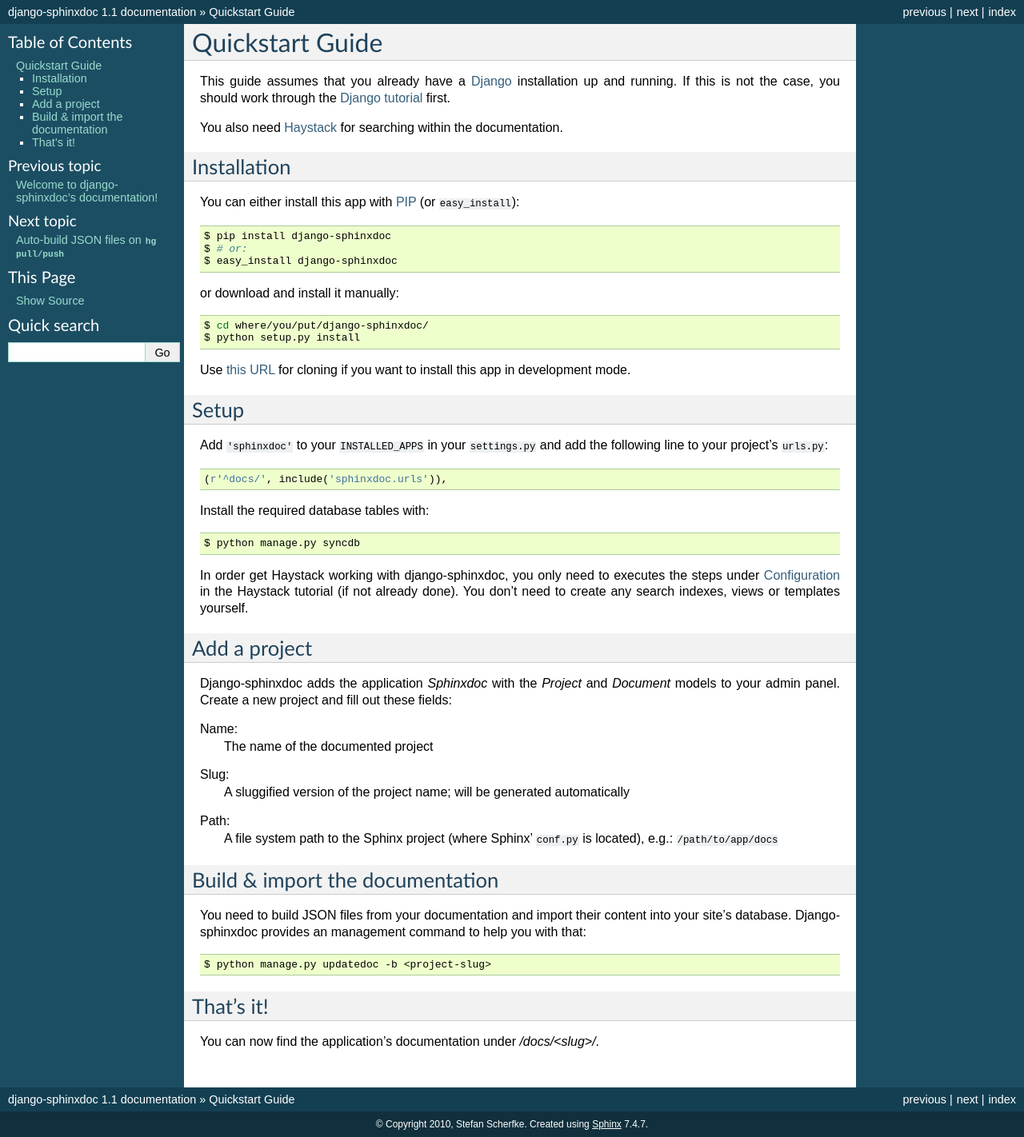
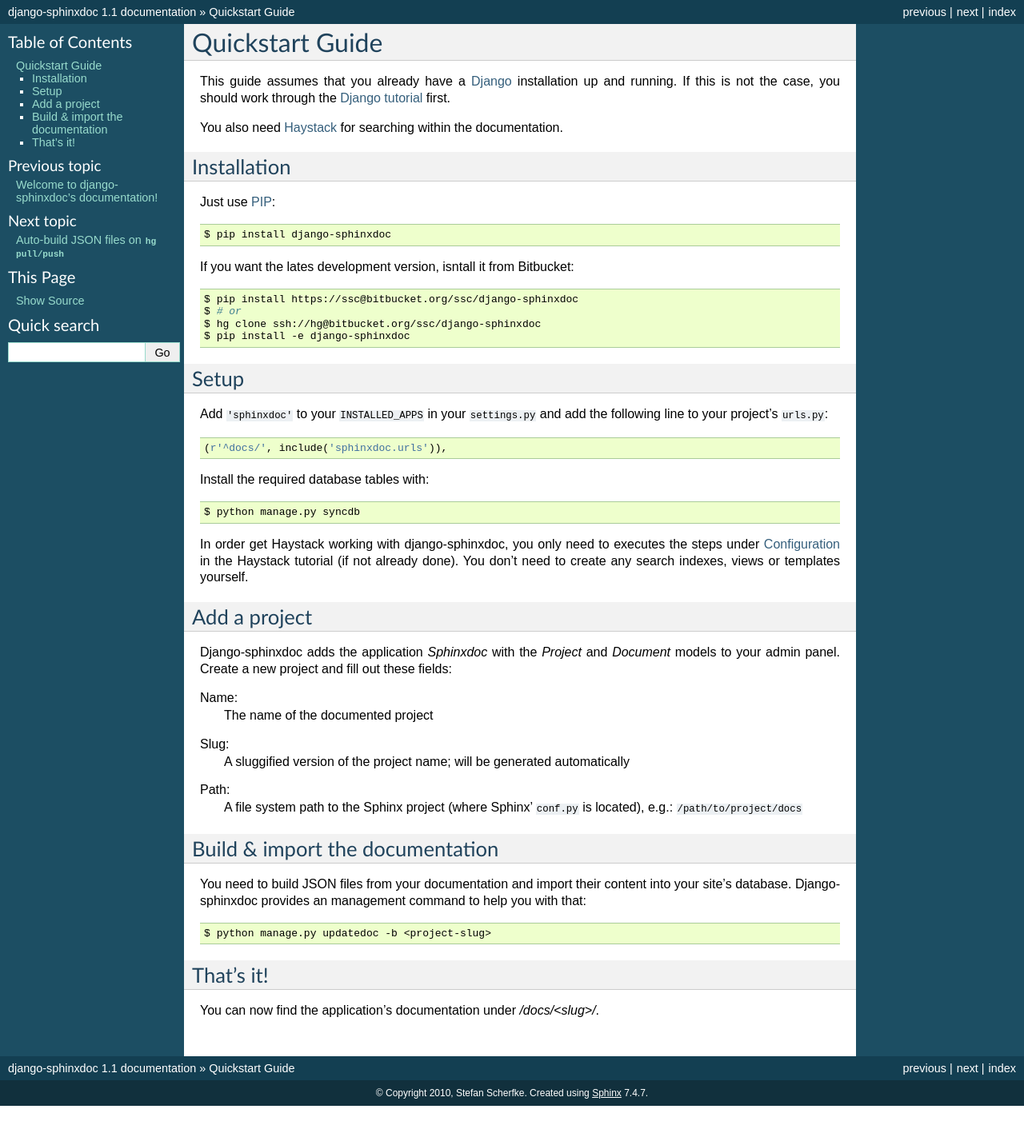
Before and after one commit to insurgency/django-sphinxdoc, a Sphinx documentation site: the page built from docs/quickstart.txt, in a window 1280 px wide. Shown: the whole page at 80% size. Built offline with Sphinx 7.4.7, drawn with Linux system fonts in a browser that asks for light colours; after the commit the page ends 1383 px from its top, so only the background shows below that.

```diff
--- a/docs/conf.py
+++ b/docs/conf.py
@@ -218,4 +218,7 @@ man_pages = [
 
 
 # Example configuration for intersphinx: refer to the Python standard library.
-intersphinx_mapping = {'http://docs.python.org/': None}
+intersphinx_mapping = {
+    'python': ('http://docs.python.org/', None),
+    'haystack': ('http://django-haystack.readthedocs.org/en/latest/', None),
+}
--- a/docs/index.txt
+++ b/docs/index.txt
@@ -1,8 +1,4 @@
-.. django-sphinxdoc documentation master file, created by
-   sphinx-quickstart on Fri Nov 27 10:35:57 2009.
-   You can adapt this file completely to your liking, but it should at least
-   contain the root `toctree` directive.
-
+============================================
 Welcome to django-sphinxdoc's documentation!
 ============================================
 
--- a/docs/quickstart.txt
+++ b/docs/quickstart.txt
@@ -15,31 +15,27 @@ documentation.
 Installation
 ------------
 
-You can either install this app with `PIP <http://pypi.python.org/pypi/pip>`_
-(or ``easy_install``):
+Just use `PIP <http://pypi.python.org/pypi/pip>`_:
 
 .. sourcecode:: bash
 
     $ pip install django-sphinxdoc
-    $ # or:
-    $ easy_install django-sphinxdoc
 
-or download and install it manually:
+If you want the lates development version, isntall it from Bitbucket:
 
 .. sourcecode:: bash
 
-    $ cd where/you/put/django-sphinxdoc/
-    $ python setup.py install
-
-Use `this URL <http://bitbucket.org/scherfke/django-sphinxdoc/>`_ for cloning if
-you want to install this app in development mode.
+    $ pip install https://ssc@bitbucket.org/ssc/django-sphinxdoc
+    $ # or
+    $ hg clone ssh://hg@bitbucket.org/ssc/django-sphinxdoc
+    $ pip install -e django-sphinxdoc
 
 
 Setup
 -----
 
 Add ``'sphinxdoc'`` to your ``INSTALLED_APPS`` in your ``settings.py`` and add
-the following line to your project’s ``urls.py``:
+the following line to your project's ``urls.py``:
 
 .. sourcecode:: python
 
@@ -54,8 +50,8 @@ Install the required database tables with:
 In order get Haystack working with django-sphinxdoc, you only need to executes
 the steps under `Configuration
 <http://docs.haystacksearch.org/dev/tutorial.html#configuration>`_ in the
-Haystack tutorial (if not already done). You don’t need to create any search indexes, views or
-templates yourself.
+Haystack tutorial (if not already done). You don’t need to create any search
+indexes, views or templates yourself.
 
 
 Add a project
@@ -74,7 +70,7 @@ Slug:
 
 Path:
     A file system path to the Sphinx project (where Sphinx’ ``conf.py`` is
-    located), e.g.: ``/path/to/app/docs``
+    located), e.g.: ``/path/to/project/docs``
 
 
 Build & import the documentation
--- a/docs/ref/management.txt
+++ b/docs/ref/management.txt
@@ -12,4 +12,5 @@ One management command is provided with this app.
 .. automodule:: sphinxdoc.management.commands.updatedoc
 
     .. autoclass:: Command
-        :members: handle, build, delete_documents, import_files, update_haystack
+        :members: handle, build, delete_documents, import_files,
+                  update_haystack
```
Also changed, not shown: docs/change_appearance.txt (+6 -6 lines), docs/ref/views.txt (+6 -8 lines).
